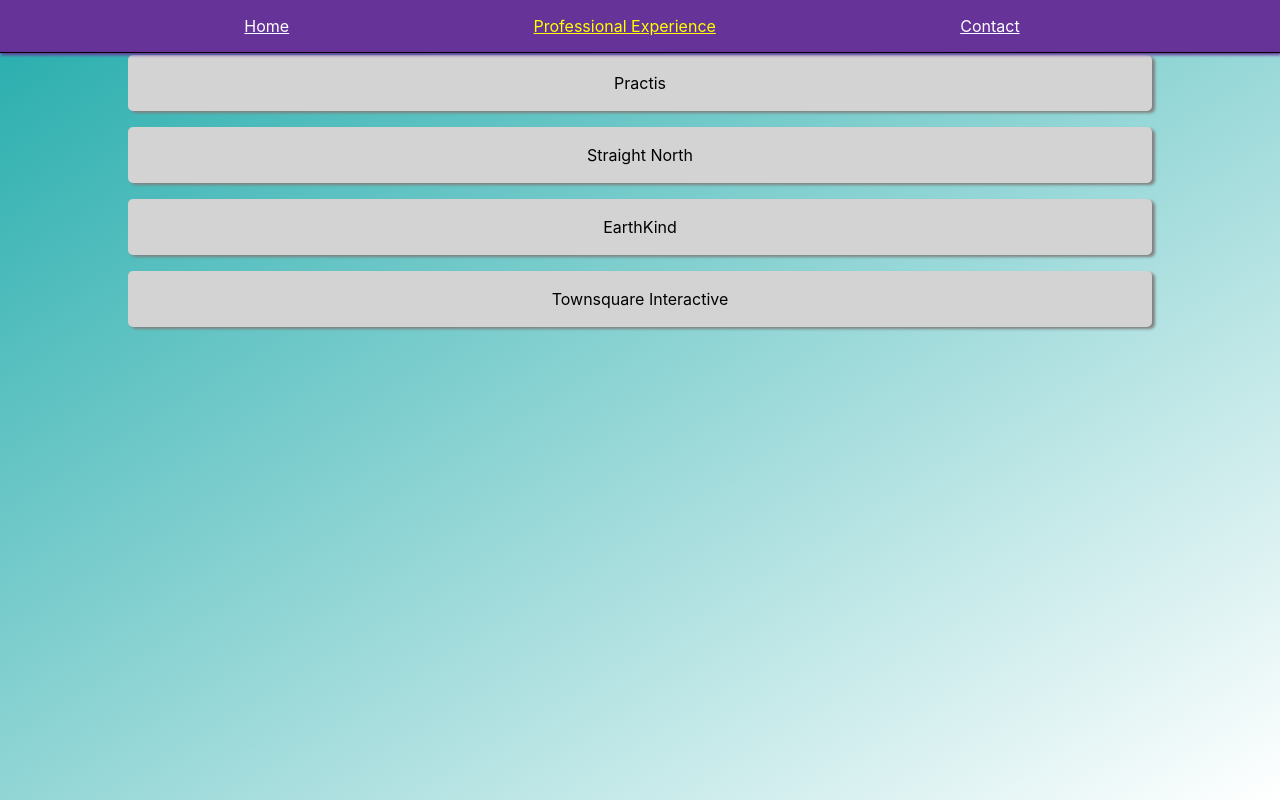
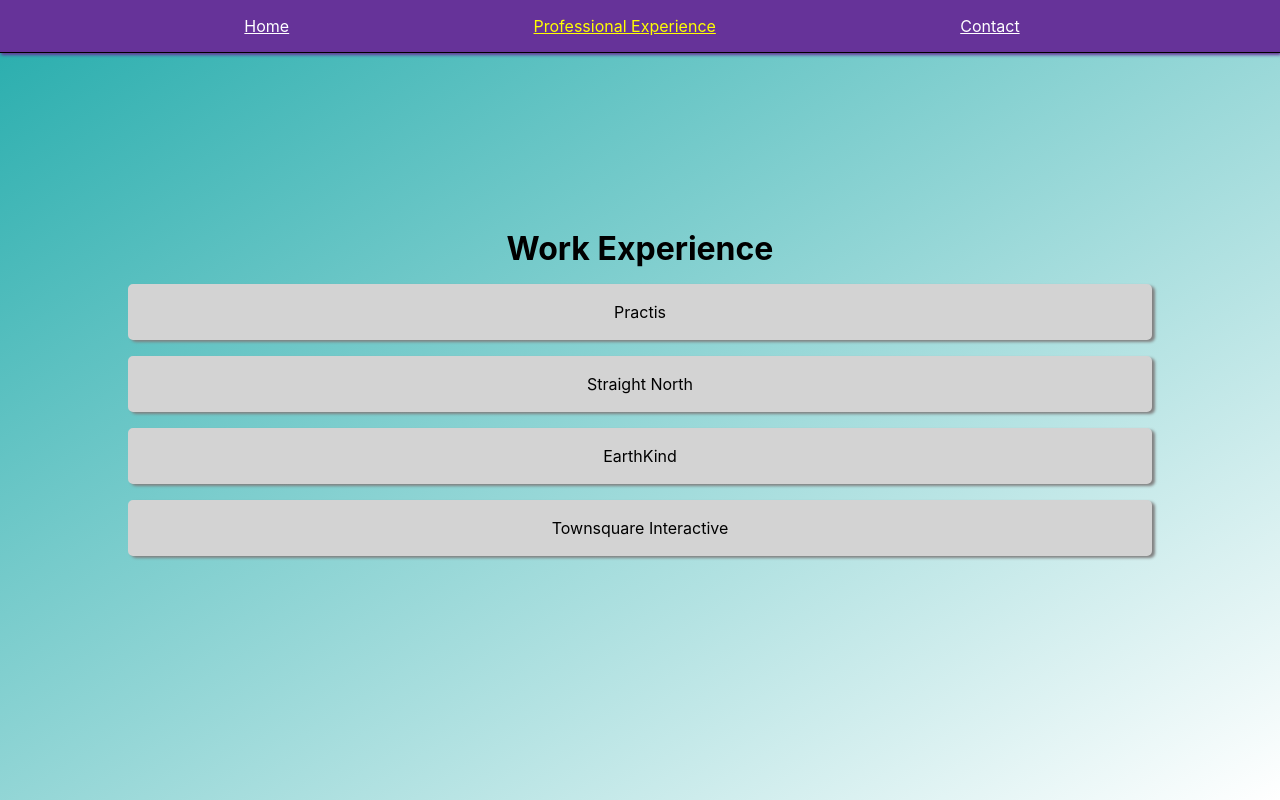
Before and after one commit to Doug-Sewell/portfolio-site, a React (Create React App) app: page /professional-experience in a window 1280 px wide. Built offline with nearby package versions, Linux system fonts and the light colour scheme.

Commit message:
Fixed flexbox styling for work experience.

```diff
--- a/src/Components/JobExperience/JobExperience.js
+++ b/src/Components/JobExperience/JobExperience.js
@@ -40,7 +40,7 @@
         });
 
         return (
-            <div>
+            <div className={classes.Container}>
                 <h1>Work Experience</h1>
                 {jobs}
             </div>
--- a/src/Components/JobExperience/JobExperience.module.css
+++ b/src/Components/JobExperience/JobExperience.module.css
@@ -1,6 +1,13 @@
 .JobCard {
     width:80%;
-    margin:auto;
     margin-bottom:1rem;
     text-align:center;
 }
+
+.Container {
+    display:flex;
+    flex-flow: column;
+    height:100vh;
+    justify-content: center;
+    align-items: center;
+}
```
